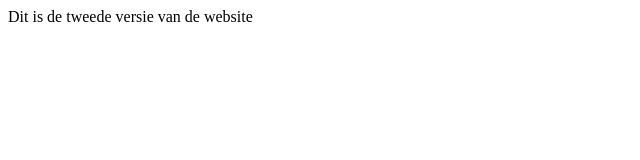
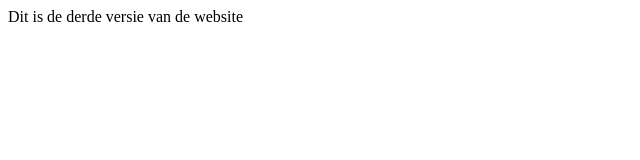
Before and after one commit to waldbaan/ITM-, a plain HTML site: page index.html in a window 1280 px wide. Shown: the full height of the page, 0-640 px from the left. Drawn offline with Linux system fonts and the light colour scheme.

Commit message:
derde versie

```diff
--- a/index.html
+++ b/index.html
@@ -2,5 +2,5 @@
 
 </head>
 <body>
-    <P>Dit is de tweede versie van de website</P>
+    <P>Dit is de derde versie van de website</P>
 </body>
```
